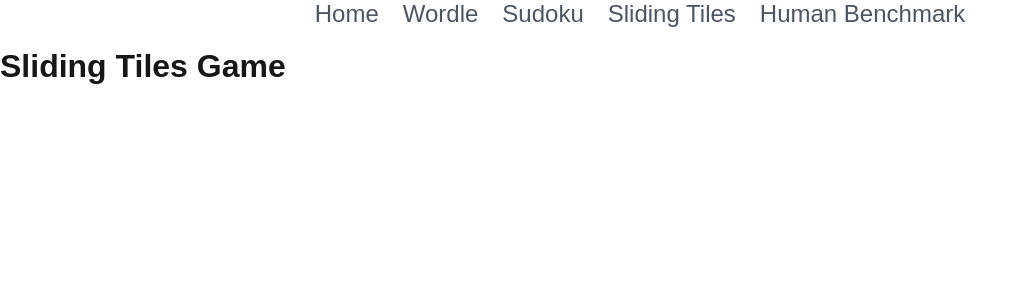
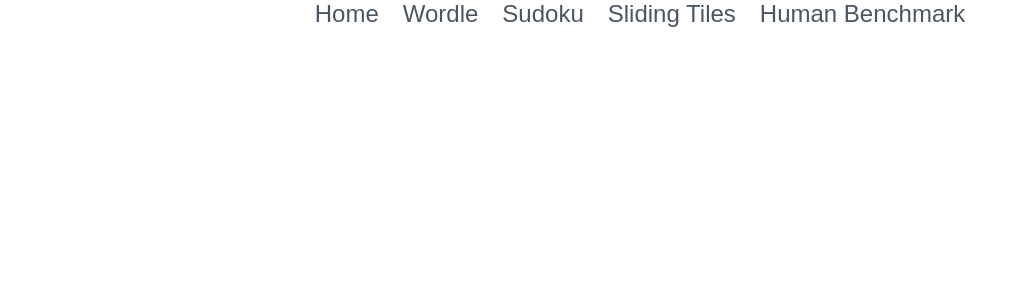
Before and after one commit to bananaNuggets75/brain-exercise-games, a Next.js app: page /sliding-tiles in a window 1280 px wide. Shown: the top 300 px of the page, without its empty margins (0-1027 px from the left). Built offline with nearby package versions, Linux system fonts and the light colour scheme.

Commit message:
feat: initialize sliding tile game state and type definitions

```diff
--- a/app/sliding-tiles/page.tsx
+++ b/app/sliding-tiles/page.tsx
@@ -1,7 +1,40 @@
-export default function SlidingTilesPage() {
-    return (
-      <div className="flex justify-center items-center h-screen">
-        <h1 className="text-4xl font-bold">Sliding Tiles Game</h1>
-      </div>
-    );
-  }
+'use client';
+//import React, { useState, useEffect, useCallback } from 'react';
+
+/* type GridSize = 3 | 4 | 5;
+type TileValue = number | null;
+type GameGrid = TileValue[][];
+type Direction = 'up' | 'down' | 'left' | 'right';
+
+interface GameStats {
+  played: number;
+  won: number;
+  bestMoves: number | null;
+  bestTime: number | null;
+}
+
+interface Position {
+  row: number;
+  col: number;
+} */
+
+const SlidingTilesPage: React.FC = () => {
+  //const [gridSize, setGridSize] = useState<GridSize>(4);
+  //const [grid, setGrid] = useState<GameGrid>([]);
+  /* const [emptyPos, setEmptyPos] = useState<Position>({ row: 0, col: 0 });
+  const [gameStatus, setGameStatus] = useState<'playing' | 'won'>('playing');
+  const [moves, setMoves] = useState<number>(0);
+  const [startTime, setStartTime] = useState<number>(Date.now());
+  const [elapsedTime, setElapsedTime] = useState<number>(0);
+  const [stats, setStats] = useState<GameStats>({ played: 0, won: 0, bestMoves: null, bestTime: null });
+  const [isShuffling, setIsShuffling] = useState<boolean>(false);
+  const [showNewGameModal, setShowNewGameModal] = useState<boolean>(false);
+  const [showWinModal, setShowWinModal] = useState<boolean>(false);
+  const [slidingTile, setSlidingTile] = useState<Position | null>(null); */
+
+return (
+  <div></div>
+);
+};
+
+export default SlidingTilesPage;
--- a/app/wordle/page.tsx
+++ b/app/wordle/page.tsx
@@ -18,7 +18,7 @@ interface GameStats {
 }
 
 // to do: do not enter if it is not a word (random letters)
-// store the game stats
+// store the game stats (maybe in JSON)
 // get a library of words from an API or a file
 
 type GameStatus = 'playing' | 'won' | 'lost';
```
Also changed, not shown: app/sudoku/page.tsx (line endings or trailing spaces).
